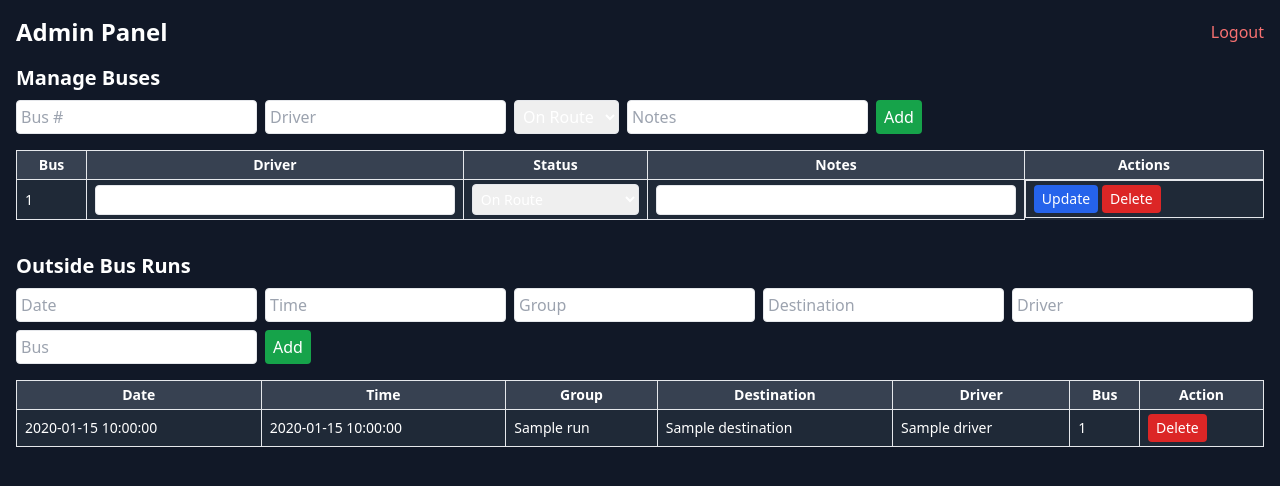
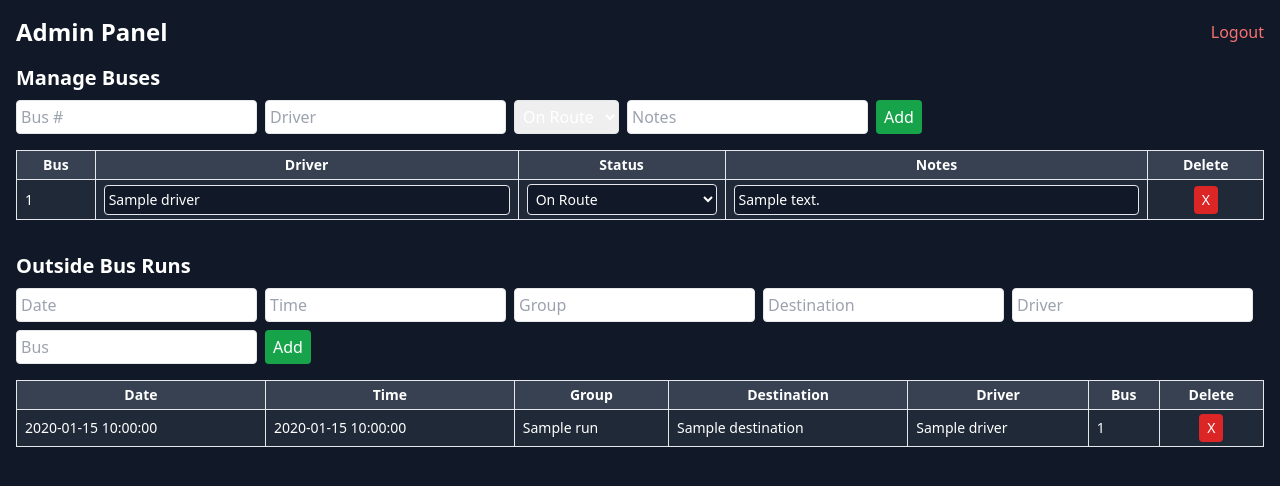
Before and after one commit to AJOAISD/SIngleStatusBoard, a Python web app: template templates/admin.html in a window 1280 px wide. Shown: the top 486 px of the page. Run offline with Jinja, Linux system fonts and the light colour scheme; the template is opened without the code that fills it: most values are stand-ins (such as "Sample title", 1, 10 or a date in 2020); some libraries are stand-ins or nearby versions.

Commit message:
removed the need to click save when editing the bus information on the admin page

```diff
--- a/templates/admin.html
+++ b/templates/admin.html
@@ -12,6 +12,7 @@
       <a href="/logout" class="text-red-400 hover:underline">Logout</a>
     </div>
 
+    <!-- Add New Bus -->
     <h2 class="text-xl font-semibold mb-2">Manage Buses</h2>
     <form method="POST" class="flex flex-wrap gap-2 mb-4">
       <input type="hidden" name="action" value="add">
@@ -26,6 +27,7 @@
       <button class="bg-green-600 px-2 py-1 rounded hover:bg-green-700">Add</button>
     </form>
 
+    <!-- Bus Table -->
     <table class="w-full text-sm border-collapse mb-8">
       <thead class="bg-gray-700">
         <tr>
@@ -33,34 +35,38 @@
           <th class="border px-2 py-1">Driver</th>
           <th class="border px-2 py-1">Status</th>
           <th class="border px-2 py-1">Notes</th>
-          <th class="border px-2 py-1">Actions</th>
+          <th class="border px-2 py-1">Delete</th>
         </tr>
       </thead>
       <tbody>
         {% for bus in buses %}
-        <tr class="bg-gray-800 hover:bg-gray-700">
-          <form method="POST">
-            <input type="hidden" name="bus_id" value="{{ bus.id }}">
+        <tr class="bg-gray-800 hover:bg-gray-700" data-bus-id="{{ bus.id }}">
           <td class="border px-2 py-1">{{ bus.bus_number }}</td>
-            <td class="border px-2 py-1"><input type="text" name="driver" value="{{ bus.driver }}" class="border rounded p-1 w-full"></td>
           <td class="border px-2 py-1">
-              <select name="status" class="border rounded p-1 w-full">
+            <input type="text" data-field="driver" value="{{ bus.driver }}" class="border rounded p-1 w-full bg-gray-900 text-white">
+          </td>
+          <td class="border px-2 py-1">
+            <select data-field="status" class="border rounded p-1 w-full bg-gray-900 text-white">
               <option {% if bus.status=='On Route' %}selected{% endif %}>On Route</option>
               <option {% if bus.status=='Delayed' %}selected{% endif %}>Delayed</option>
               <option {% if bus.status=='In Garage' %}selected{% endif %}>In Garage</option>
             </select>
           </td>
-            <td class="border px-2 py-1"><input type="text" name="notes" value="{{ bus.notes }}" class="border rounded p-1 w-full"></td>
-            <td class="border px-2 py-1 flex gap-1">
-              <button name="action" value="update" class="bg-blue-600 px-2 py-1 rounded hover:bg-blue-700">Update</button>
-              <button name="action" value="delete" class="bg-red-600 px-2 py-1 rounded hover:bg-red-700">Delete</button>
+          <td class="border px-2 py-1">
+            <input type="text" data-field="notes" value="{{ bus.notes }}" class="border rounded p-1 w-full bg-gray-900 text-white">
           </td>
+          <td class="border px-2 py-1 text-center">
+            <form method="POST">
+              <input type="hidden" name="bus_id" value="{{ bus.id }}">
+              <button name="action" value="delete" class="bg-red-600 px-2 py-1 rounded hover:bg-red-700">X</button>
             </form>
+          </td>
         </tr>
         {% endfor %}
       </tbody>
     </table>
 
+    <!-- Outside Bus Runs -->
     <h2 class="text-xl font-semibold mb-2">Outside Bus Runs</h2>
     <form method="POST" class="flex flex-wrap gap-2 mb-4">
       <input type="hidden" name="action" value="add_run">
@@ -82,7 +88,7 @@
           <th class="border px-2 py-1">Destination</th>
           <th class="border px-2 py-1">Driver</th>
           <th class="border px-2 py-1">Bus</th>
-          <th class="border px-2 py-1">Action</th>
+          <th class="border px-2 py-1">Delete</th>
         </tr>
       </thead>
       <tbody>
@@ -96,8 +102,8 @@
             <td class="border px-2 py-1">{{ run.destination }}</td>
             <td class="border px-2 py-1">{{ run.driver }}</td>
             <td class="border px-2 py-1">{{ run.bus_number }}</td>
-            <td class="border px-2 py-1">
-              <button name="action" value="delete_run" class="bg-red-600 px-2 py-1 rounded hover:bg-red-700">Delete</button>
+            <td class="border px-2 py-1 text-center">
+              <button name="action" value="delete_run" class="bg-red-600 px-2 py-1 rounded hover:bg-red-700">X</button>
             </td>
           </form>
         </tr>
@@ -105,5 +111,16 @@
       </tbody>
     </table>
   </div>
-</body>
-</html>
+
+  <script>
+    document.querySelectorAll('input[data-field], select[data-field]').forEach(el => {
+      el.addEventListener('change', async e => {
+        const row = e.target.closest('tr');
+        const busId = row.dataset.busId;
+        const field = e.target.dataset.field;
+        const value = e.target.value;
+
+        const res = await fetch('/update_bus_field', {
+          method: 'POST',
+          headers: {'Content-Type': 'application/json'},
+          body: JSON.stringify({ bus_id: busId, fie_
```
Also changed, not shown: app.py (+2 -23 lines). Lines whose indentation alone changed are shown as unchanged.
